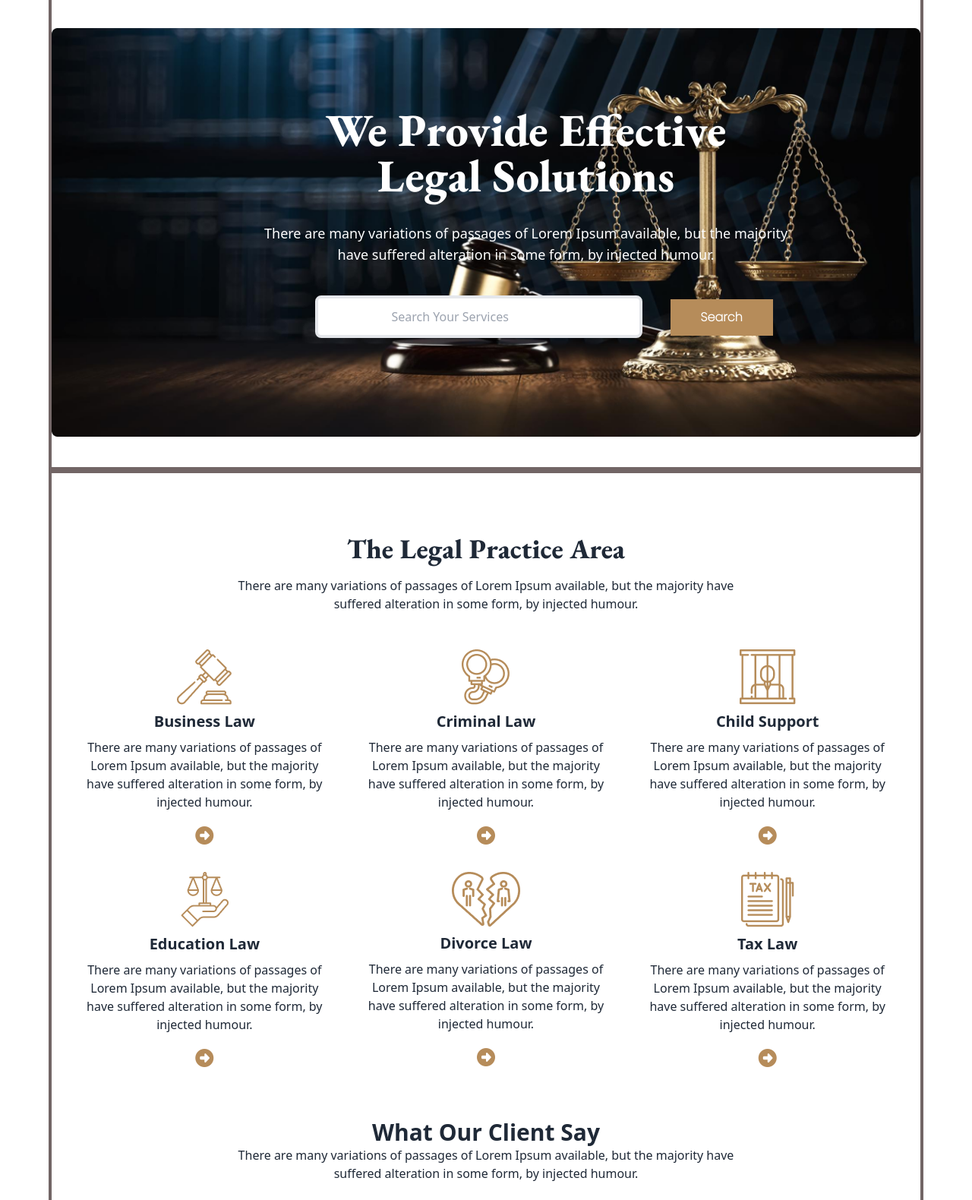
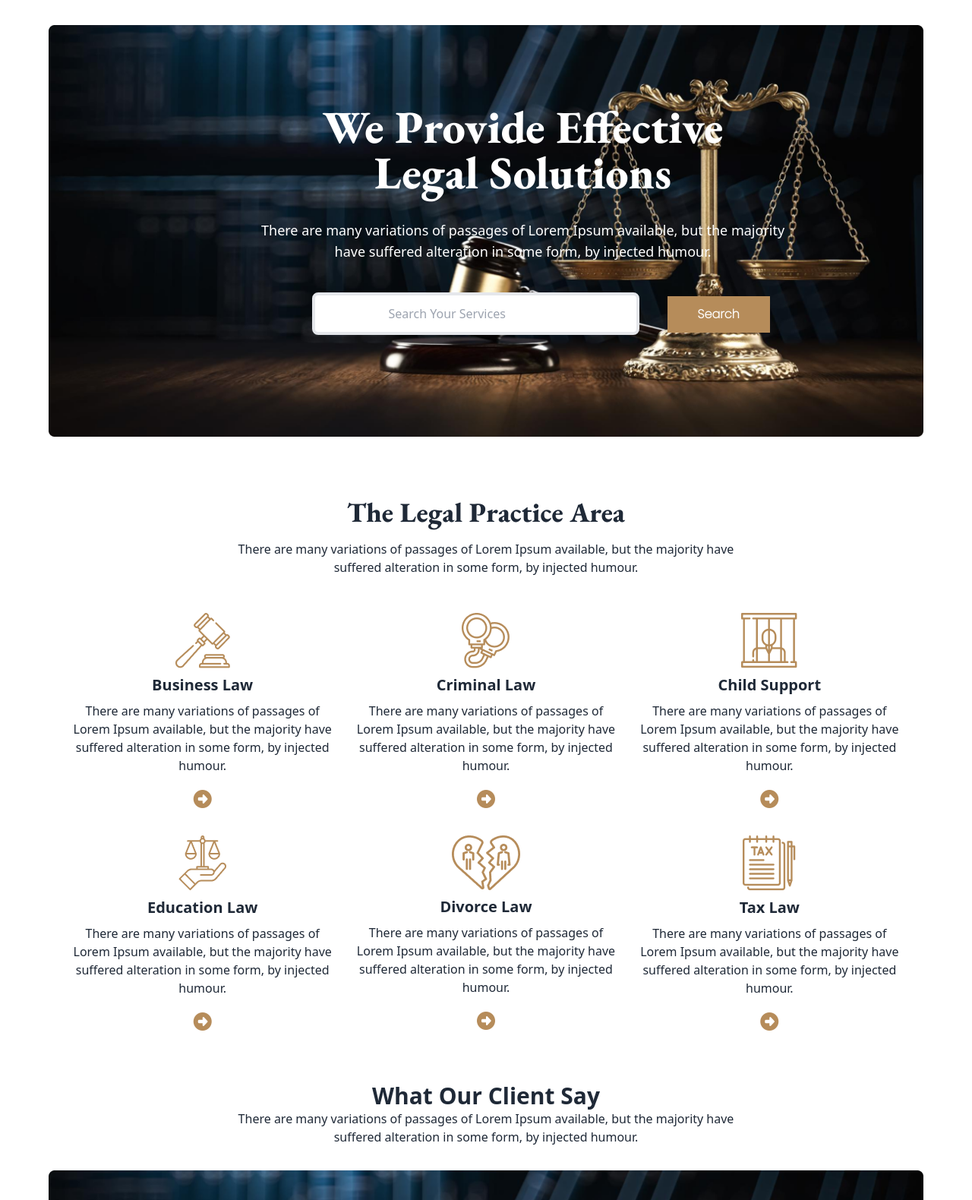
Before and after one commit to A01711575013/Legal-Slolution-Web, a plain HTML site: page index.html in a window 1280 px wide. Shown: the part 131-1711 px from the top of the page at 76% size. Drawn offline with nearby package versions, Linux system fonts and the light colour scheme.

Commit message:
remove entire border

```diff
--- a/index.html
+++ b/index.html
@@ -48,7 +48,7 @@
 </head>
 
 <body>
-    <header class="max-w-6xl mx-auto border-4 border-[#726565]">
+    <header class="max-w-6xl mx-auto ">
         <nav class="flex flex-col lg:flex-row justify-between items-center mt-10 font-poppins">
             <div class="py-4">
                 <img src="images/logo2.png" alt="">
@@ -91,7 +91,7 @@
             </div>
         </nav-banner>
     </header>
-    <main class="max-w-6xl mx-auto border-4 border-[#726565]">
+    <main class="max-w-6xl mx-auto">
         <!-- Legal Practice Areas -->
         <section>
             <div>
```
